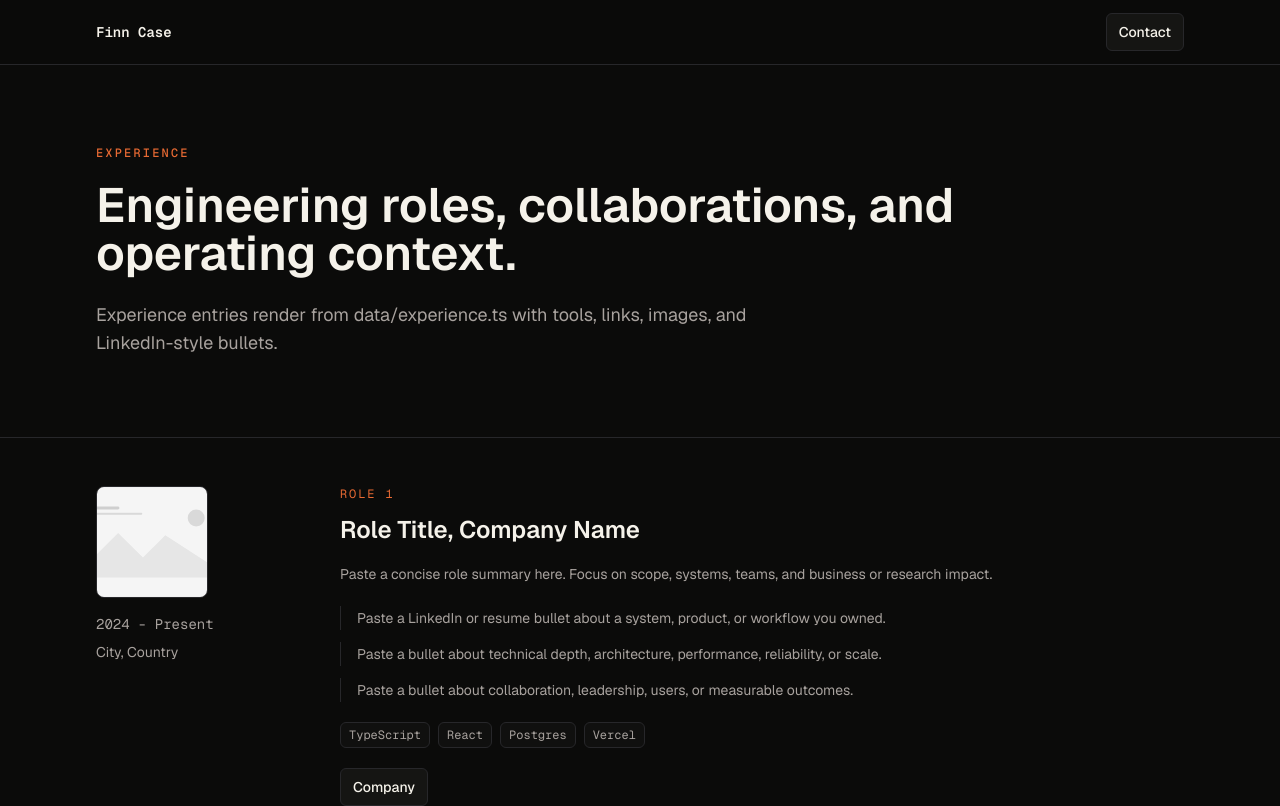
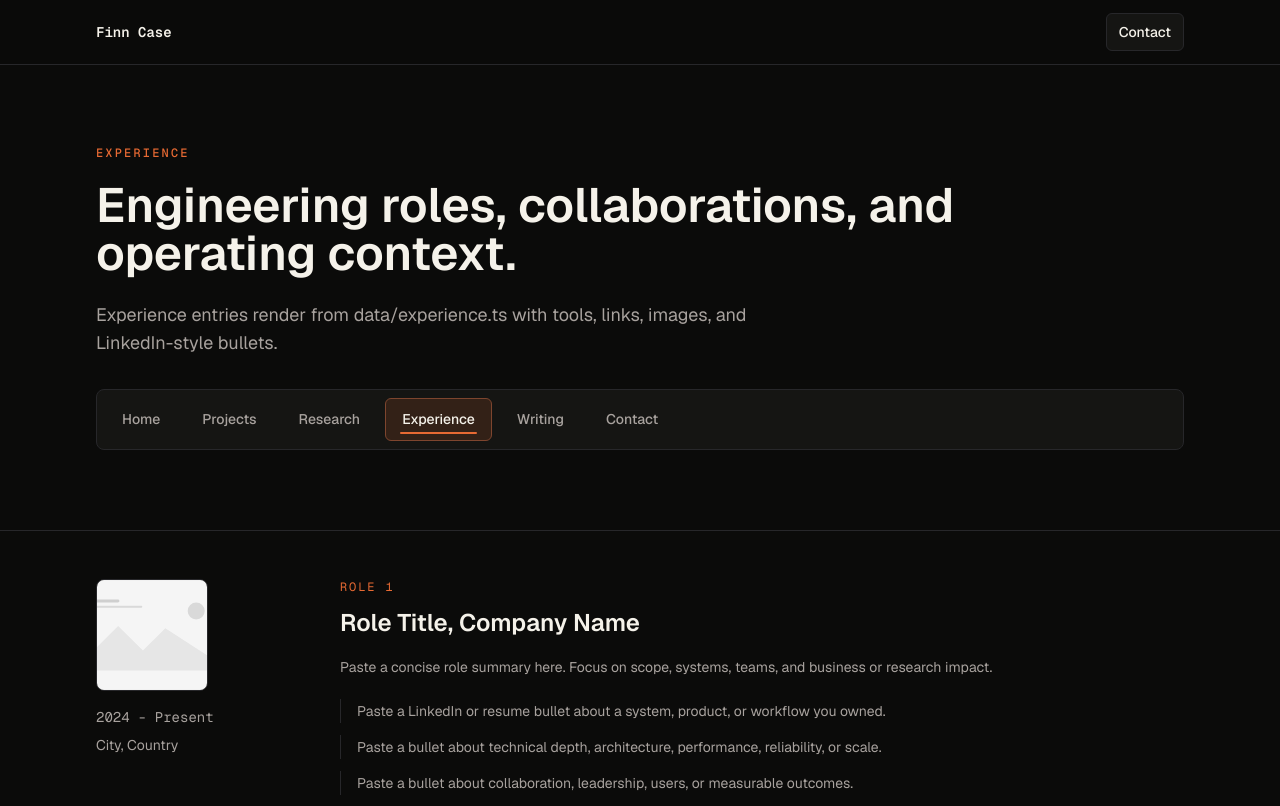
Before and after one commit to finnrcase/finn-portfolio, a Next.js app: page /experience in a window 1280 px wide. Shown: the top 806 px of the page. Built offline with nearby package versions, Linux system fonts and the light colour scheme; no server answers.

Commit message:
Add subtle page and navigation animations

```diff
--- a/app/globals.css
+++ b/app/globals.css
@@ -36,3 +36,110 @@ body {
 a {
   text-underline-offset: 4px;
 }
+
+.page-transition {
+  animation: page-enter 190ms ease-out both;
+}
+
+.content-reveal {
+  animation: content-reveal 210ms ease-out both;
+}
+
+.section-nav {
+  scrollbar-width: none;
+}
+
+.section-nav::-webkit-scrollbar {
+  display: none;
+}
+
+.section-nav-link {
+  position: relative;
+  flex-shrink: 0;
+  border-radius: 6px;
+  border: 1px solid transparent;
+  padding: 10px 16px;
+  color: var(--muted);
+  font-size: 0.875rem;
+  font-weight: 500;
+  transition:
+    color 180ms ease,
+    background-color 180ms ease,
+    border-color 180ms ease,
+    transform 180ms ease;
+}
+
+.section-nav-link::after {
+  position: absolute;
+  right: 14px;
+  bottom: 6px;
+  left: 14px;
+  height: 2px;
+  border-radius: 999px;
+  background: var(--accent);
+  content: "";
+  opacity: 0;
+  transform: scaleX(0.4);
+  transform-origin: center;
+  transition:
+    opacity 180ms ease,
+    transform 180ms ease;
+}
+
+.section-nav-link:hover {
+  border-color: var(--accent);
+  background: var(--panel-muted);
+  color: var(--foreground);
+  transform: translateY(-1px);
+}
+
+.section-nav-link.is-active {
+  border-color: color-mix(in srgb, var(--accent) 45%, var(--line));
+  background: color-mix(in srgb, var(--accent) 14%, var(--panel));
+  color: var(--foreground);
+}
+
+.section-nav-link.is-active::after {
+  opacity: 1;
+  transform: scaleX(1);
+}
+
+@keyframes page-enter {
+  from {
+    opacity: 0;
+    transform: translateY(8px);
+  }
+
+  to {
+    opacity: 1;
+    transform: translateY(0);
+  }
+}
+
+@keyframes content-reveal {
+  from {
+    opacity: 0;
+    transform: translateY(10px);
+  }
+
+  to {
+    opacity: 1;
+    transform: translateY(0);
+  }
+}
+
+@media (prefers-reduced-motion: reduce) {
+  *,
+  *::before,
+  *::after {
+    animation-duration: 1ms !important;
+    animation-iteration-count: 1 !important;
+    scroll-behavior: auto !important;
+    transition-duration: 1ms !important;
+  }
+
+  .page-transition,
+  .content-reveal {
+    animation: none;
+  }
+}
--- a/app/page.tsx
+++ b/app/page.tsx
@@ -1,17 +1,16 @@
-import Link from "next/link";
 import { Container } from "@/components/container";
 import { ExperienceCard } from "@/components/experience-card";
 import { FeaturedWork } from "@/components/featured-work";
 import { LinkButton } from "@/components/link-button";
 import { PageShell } from "@/components/page-shell";
 import { ResearchCard } from "@/components/research-card";
+import { SectionNav } from "@/components/section-nav";
 import { SectionHeader } from "@/components/section-header";
 import { Tag } from "@/components/tag";
 import { contact } from "@/data/contact";
 import { experience } from "@/data/experience";
 import { profile } from "@/data/profile";
 import { research } from "@/data/research";
-import { navItems } from "@/data/site";
 
 export default function Home() {
   const featuredResearch = research.slice(0, 2);
@@ -21,7 +20,7 @@ export default function Home() {
     <PageShell>
       <section className="border-b border-line py-20 sm:py-28">
         <Container>
-          <div className="max-w-4xl">
+          <div className="content-reveal max-w-4xl">
             <p className="font-mono text-xs font-medium uppercase tracking-[0.18em] text-accent">
               {profile.headline}
             </p>
@@ -39,20 +38,7 @@ export default function Home() {
               <LinkButton href="/projects">Projects</LinkButton>
             </div>
           </div>
-          <nav
-            className="mt-10 flex gap-2 overflow-x-auto rounded-lg border border-line bg-panel p-2"
-            aria-label="Primary sections"
-          >
-            {navItems.map((item) => (
-              <Link
-                key={item.href}
-                href={item.href}
-                className="shrink-0 rounded-md border border-transparent px-4 py-2.5 text-sm font-medium text-muted transition hover:border-accent hover:bg-panel-muted hover:text-foreground"
-              >
-                {item.label}
-              </Link>
-            ))}
-          </nav>
+          <SectionNav className="mt-10" />
         </Container>
       </section>
 
--- /dev/null
+++ b/app/template.tsx
@@ -0,0 +1,5 @@
+import type { ReactNode } from "react";
+
+export default function Template({ children }: { children: ReactNode }) {
+  return <div className="page-transition">{children}</div>;
+}
--- a/components/header.tsx
+++ b/components/header.tsx
@@ -9,13 +9,13 @@ export function Header() {
         <div className="flex min-h-16 items-center justify-between gap-6">
           <Link
             href="/"
-            className="font-mono text-sm font-semibold tracking-normal text-foreground transition hover:text-accent"
+            className="font-mono text-sm font-semibold tracking-normal text-foreground transition duration-200 ease-out hover:text-accent"
           >
             {siteConfig.name}
           </Link>
           <Link
             href="/contact"
-            className="rounded-md border border-line bg-panel px-3 py-2 text-sm font-medium text-foreground transition hover:border-accent hover:text-accent"
+            className="rounded-md border border-line bg-panel px-3 py-2 text-sm font-medium text-foreground transition duration-200 ease-out hover:-translate-y-0.5 hover:border-accent hover:text-accent"
           >
             Contact
           </Link>
--- a/components/link-button.tsx
+++ b/components/link-button.tsx
@@ -14,8 +14,8 @@ export function LinkButton({
 }) {
   const className =
     variant === "primary"
-      ? "inline-flex items-center rounded-md bg-accent px-3 py-2 text-sm font-medium text-background transition hover:bg-foreground"
-      : "inline-flex items-center rounded-md border border-line bg-panel px-3 py-2 text-sm font-medium text-foreground transition hover:border-accent hover:text-accent";
+      ? "inline-flex items-center rounded-md bg-accent px-3 py-2 text-sm font-medium text-background transition duration-200 ease-out hover:-translate-y-0.5 hover:bg-foreground"
+      : "inline-flex items-center rounded-md border border-line bg-panel px-3 py-2 text-sm font-medium text-foreground transition duration-200 ease-out hover:-translate-y-0.5 hover:border-accent hover:text-accent";
 
   if (href.startsWith("/")) {
     return (
--- a/components/page-shell.tsx
+++ b/components/page-shell.tsx
@@ -2,6 +2,7 @@ import type { ReactNode } from "react";
 import { Container } from "@/components/container";
 import { Footer } from "@/components/footer";
 import { Header } from "@/components/header";
+import { SectionNav } from "@/components/section-nav";
 
 export function PageShell({ children }: { children: ReactNode }) {
   return (
@@ -25,6 +26,7 @@ export function PageHeader({
   return (
     <section className="border-b border-line py-16 sm:py-20">
       <Container>
+        <div className="content-reveal">
           <p className="font-mono text-xs font-medium uppercase tracking-[0.18em] text-accent">
             {label}
           </p>
@@ -34,6 +36,8 @@ export function PageHeader({
           <p className="mt-6 max-w-2xl text-base leading-7 text-muted sm:text-lg">
             {description}
           </p>
+          <SectionNav className="mt-8" />
+        </div>
       </Container>
     </section>
   );
--- /dev/null
+++ b/components/section-nav.tsx
@@ -0,0 +1,34 @@
+"use client";
+
+import Link from "next/link";
+import { usePathname } from "next/navigation";
+import { navItems } from "@/data/site";
+
+export function SectionNav({ className = "" }: { className?: string }) {
+  const pathname = usePathname();
+
+  return (
+    <nav
+      className={`section-nav flex gap-2 overflow-x-auto rounded-lg border border-line bg-panel p-2 ${className}`}
+      aria-label="Primary sections"
+    >
+      {navItems.map((item) => {
+        const isActive =
+          item.href === "/"
+            ? pathname === "/"
+            : pathname === item.href || pathname.startsWith(`${item.href}/`);
+
+        return (
+          <Link
+            key={item.href}
+            href={item.href}
+            aria-current={isActive ? "page" : undefined}
+            className={`section-nav-link ${isActive ? "is-active" : ""}`}
+          >
+            {item.label}
+          </Link>
+        );
+      })}
+    </nav>
+  );
+}
```
Lines whose indentation alone changed are shown as unchanged.
